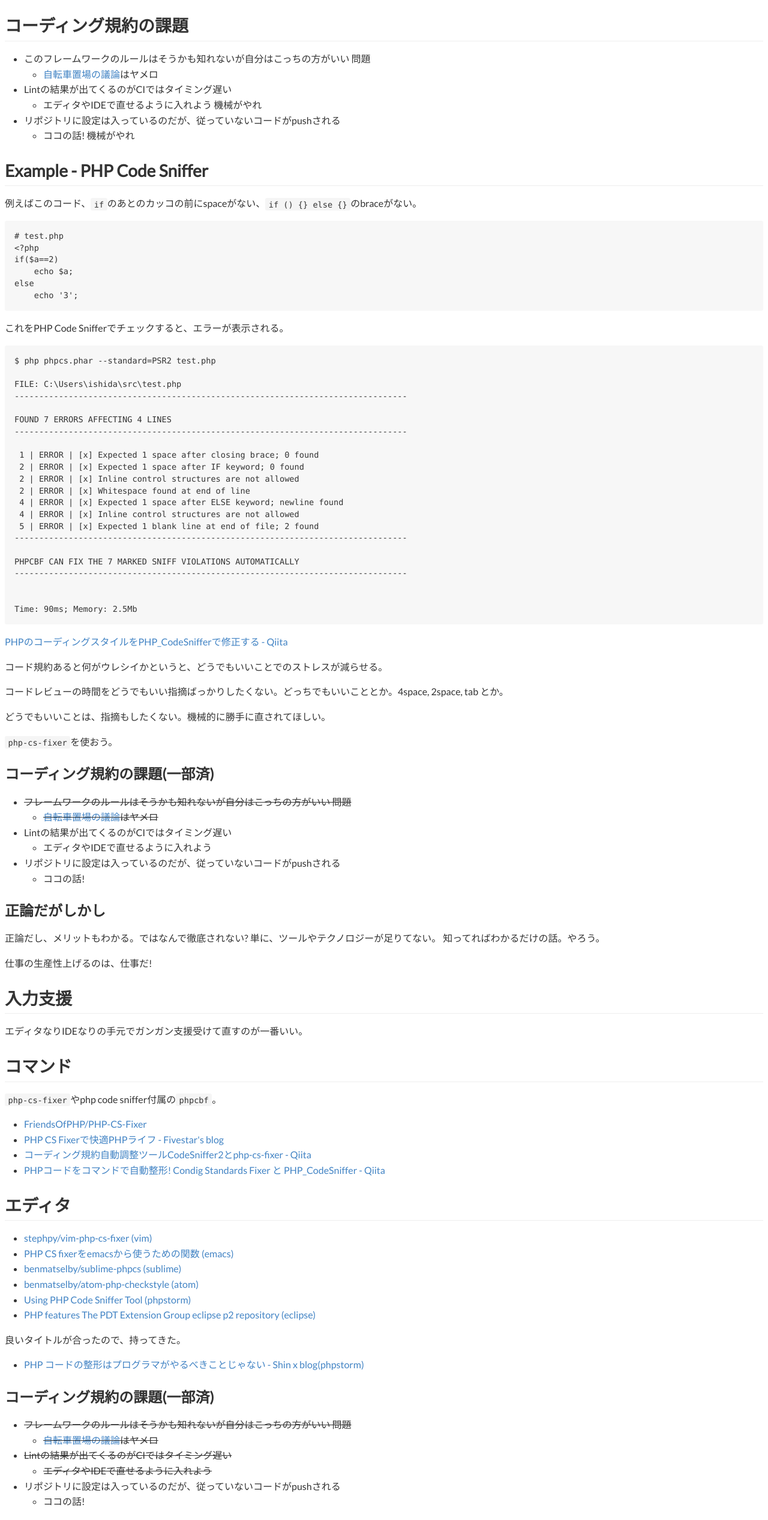
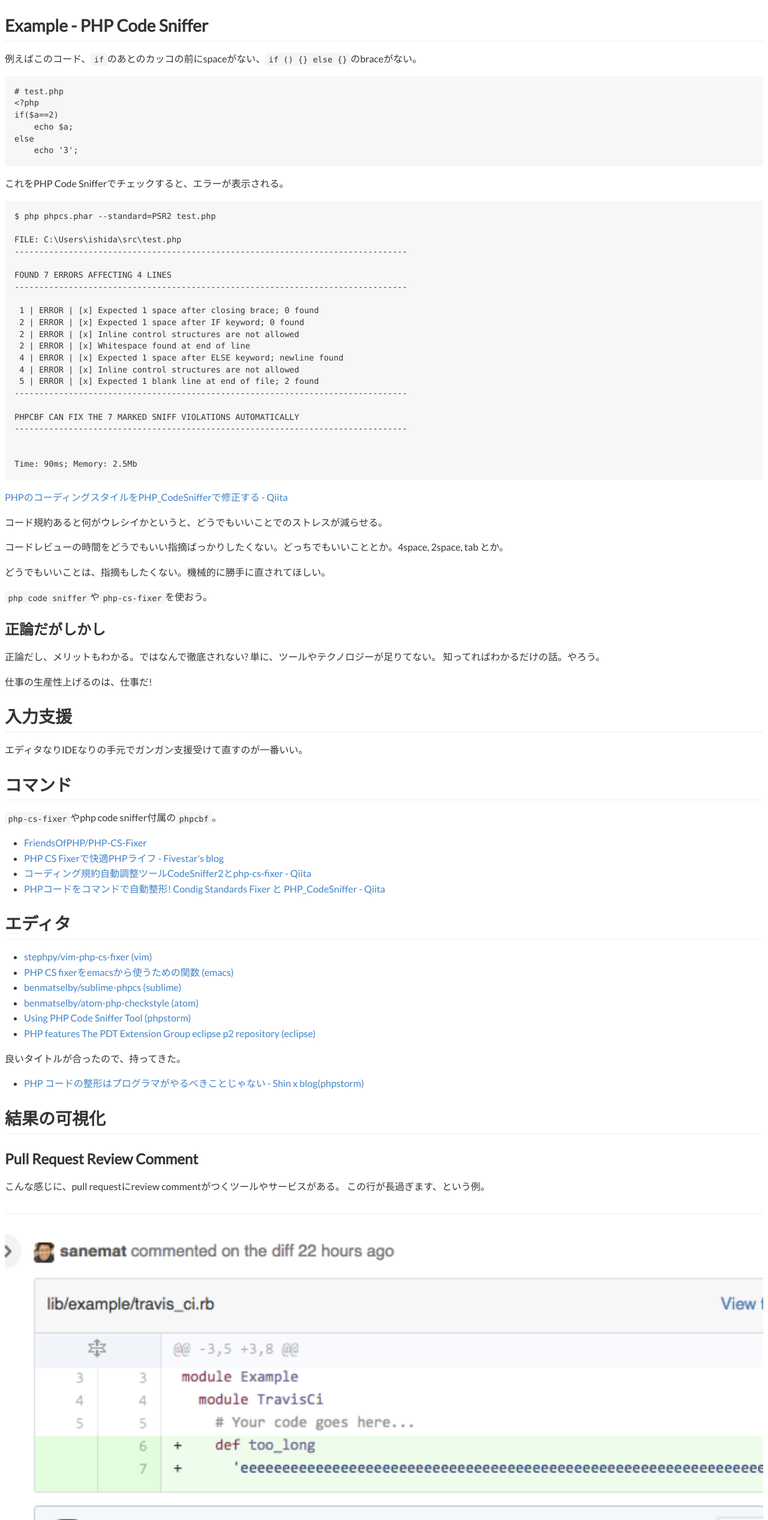
Before and after one commit to sanemat/talks, a plain HTML site: page 20150327-php-cs-php-study/index.html in a window 1280 px wide. Shown: the part 266-2800 px from the top of the page at 60% size. Drawn offline with Linux system fonts and the light colour scheme.

Commit message:
chore(phpcs): update

```diff
--- a/20150327-php-cs-php-study/index.html
+++ b/20150327-php-cs-php-study/index.html
@@ -29,21 +29,6 @@
 <li>Lintの結果をもっと活用しよう。</li>
 <li>Lintの結果をもっと見えるようにしよう。</li>
 <li>重要なのはコードを介した対話 (総花的だ)</li>
-</ul>
-<h2 id="コーディング規約の課題">コーディング規約の課題</h2>
-<ul>
-<li>このフレームワークのルールはそうかも知れないが自分はこっちの方がいい 問題
-<ul>
-<li><a href="http://0xcc.net/blog/archives/000135.html">自転車置場の議論</a>はヤメロ</li>
-</ul></li>
-<li>Lintの結果が出てくるのがCIではタイミング遅い
-<ul>
-<li>エディタやIDEで直せるように入れよう 機械がやれ</li>
-</ul></li>
-<li>リポジトリに設定は入っているのだが、従っていないコードがpushされる
-<ul>
-<li>ココの話! 機械がやれ</li>
-</ul></li>
 </ul>
 <h2 id="example---php-code-sniffer">Example - PHP Code Sniffer</h2>
 <p>例えばこのコード、<code>if</code>のあとのカッコの前にspaceがない、<code>if () {} else {}</code>のbraceがない。</p>
@@ -80,22 +65,7 @@
 <p>コード規約あると何がウレシイかというと、どうでもいいことでのストレスが減らせる。</p>
 <p>コードレビューの時間をどうでもいい指摘ばっかりしたくない。どっちでもいいこととか。4space, 2space, tab とか。</p>
 <p>どうでもいいことは、指摘もしたくない。機械的に勝手に直されてほしい。</p>
-<p><code>php-cs-fixer</code>を使おう。</p>
-<h3 id="コーディング規約の課題一部済">コーディング規約の課題(一部済)</h3>
-<ul>
-<li><del>フレームワークのルールはそうかも知れないが自分はこっちの方がいい 問題</del>
-<ul>
-<li><del><a href="http://0xcc.net/blog/archives/000135.html">自転車置場の議論</a>はヤメロ</del></li>
-</ul></li>
-<li>Lintの結果が出てくるのがCIではタイミング遅い
-<ul>
-<li>エディタやIDEで直せるように入れよう</li>
-</ul></li>
-<li>リポジトリに設定は入っているのだが、従っていないコードがpushされる
-<ul>
-<li>ココの話!</li>
-</ul></li>
-</ul>
+<p><code>php code sniffer</code>や<code>php-cs-fixer</code>を使おう。</p>
 <h3 id="正論だがしかし">正論だがしかし</h3>
 <p>正論だし、メリットもわかる。ではなんで徹底されない? 単に、ツールやテクノロジーが足りてない。 知ってればわかるだけの話。やろう。</p>
 <p>仕事の生産性上げるのは、仕事だ!</p>
@@ -122,36 +92,17 @@
 <ul>
 <li><a href="http://www.1x1.jp/blog/2014/09/code-format-is-not-human-task.html">PHP コードの整形はプログラマがやるべきことじゃない - Shin x blog(phpstorm)</a></li>
 </ul>
-<h3 id="コーディング規約の課題一部済-1">コーディング規約の課題(一部済)</h3>
-<ul>
-<li><del>フレームワークのルールはそうかも知れないが自分はこっちの方がいい 問題</del>
-<ul>
-<li><del><a href="http://0xcc.net/blog/archives/000135.html">自転車置場の議論</a>はヤメロ</del></li>
-</ul></li>
-<li><del>Lintの結果が出てくるのがCIではタイミング遅い</del>
-<ul>
-<li><del>エディタやIDEで直せるように入れよう</del></li>
-</ul></li>
-<li>リポジトリに設定は入っているのだが、従っていないコードがpushされる
-<ul>
-<li>ココの話!</li>
-</ul></li>
-</ul>
 <h2 id="結果の可視化">結果の可視化</h2>
-<p>git のコミットフックとか、テスト/CIに混ぜてるとか、悪くない。</p>
-<p>でもカジュアルにpushはしてほしい。push蹴られるのは個人的にはあまり好みではない。</p>
 <h3 id="pull-request-review-comment">Pull Request Review Comment</h3>
-<p>全員がlint済みのものをpushしてくれるか? というと疑問。</p>
-<p>こんな感じに、pull requestにreview commentがつくツールやサービスがある。 おもにrubyプロジェクトの場合 Hound(Web Service), Hound(OSS), Prontoというのを使う。</p>
+<p>こんな感じに、pull requestにreview commentがつくツールやサービスがある。 この行が長過ぎます、という例。</p>
 <figure>
 <img src="./github-pull-request-review-comment.png" title="pull request review comment" alt="review comment" /><figcaption>review comment</figcaption>
 </figure>
-<p>言語ごとに実装してるのマヌケっぽい。</p>
+<p>おもにrubyプロジェクトの場合 <a href="https://houndci.com/">Hound(Web Service)</a>, <a href="https://github.com/thoughtbot/hound">Hound(OSS)</a>, <a href="https://github.com/mmozuras/pronto">Pronto</a> というのを使う。 各言語ごとにいろいろある。言語ごとに実装してるのマヌケっぽい。</p>
 <ul>
 <li><a href="https://github.com/packsaddle/ruby-saddler">packsaddle/ruby-saddler</a></li>
 </ul>
 <p>言語中立なのを作った。<strong>Saddler</strong></p>
-<p>今はgithub だけですが、reporter差し替えて使えるようにしているので、gitlab, bitbucket, なども対応するつもり。svnとかmercurialでも使いたい人がいれば reporterつくればよい。</p>
 <h4 id="example---saddler">example - Saddler</h4>
 <p>プルリクエストに対してテストが走る、その後処理の中で、実行する。</p>
 <pre class="sourceCode bash"><code class="sourceCode bash"><span class="co"># TravisCIやCircleCIの after testの中で(travisCI用語でafter_script, CircleCI用語でpost test)</span>
@@ -200,26 +151,9 @@
 <li><a href="http://gongo.hatenablog.com/entry/2014/04/01/100236">Jenkins でジョブが失敗した時にだけ実行したい処理があった場合の対応パターン - Thanks Driven Life</a></li>
 </ul></li>
 </ul>
-<h3 id="コーディング規約の課題一部済-2">コーディング規約の課題(一部済)</h3>
-<ul>
-<li><del>フレームワークのルールはそうかも知れないが自分はこっちの方がいい 問題</del>
-<ul>
-<li><del><a href="http://0xcc.net/blog/archives/000135.html">自転車置場の議論</a>はヤメロ</del></li>
-</ul></li>
-<li><del>Lintの結果が出てくるのがCIではタイミング遅い</del>
-<ul>
-<li><del>エディタやIDEで直せるように入れよう</del></li>
-</ul></li>
-<li><del>リポジトリに設定は入っているのだが、従っていないコードがpushされる</del>
-<ul>
-<li><del>ココの話!</del></li>
-</ul></li>
-</ul>
 <h2 id="設定したがしかし">設定したがしかし</h2>
 <h3 id="設定したら終わりか">設定したら終わりか?</h3>
-<p>ノー。そこから始まり。</p>
-<h3 id="無視できなくする">無視できなくする</h3>
-<p>あまりうまくない。 直さないと緊急デプロイできない とかはつらい。</p>
+<p>ノー。そこから始まり。 チームがコードをどう考えていくか、をすり寄せ続ける必要がある。</p>
 <h3 id="重要なのは">重要なのは</h3>
 <p>重要なのはコードを介した対話だ!</p>
 <hr />
```
Also changed, not shown: 2 other files.
